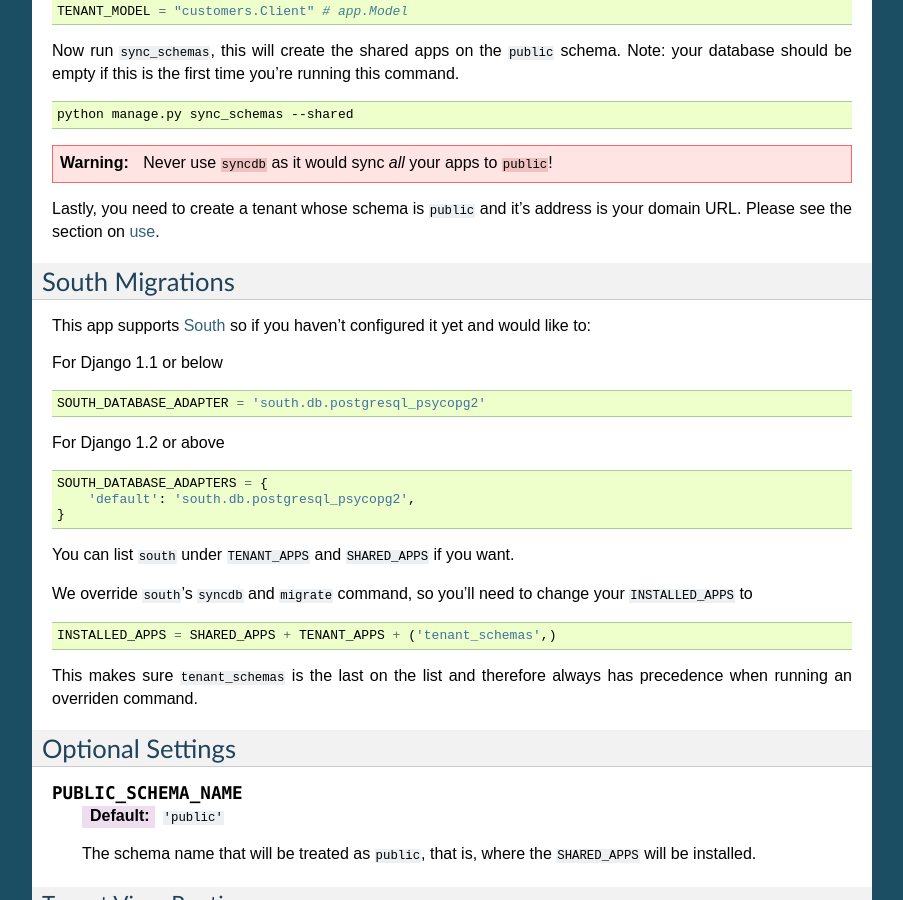
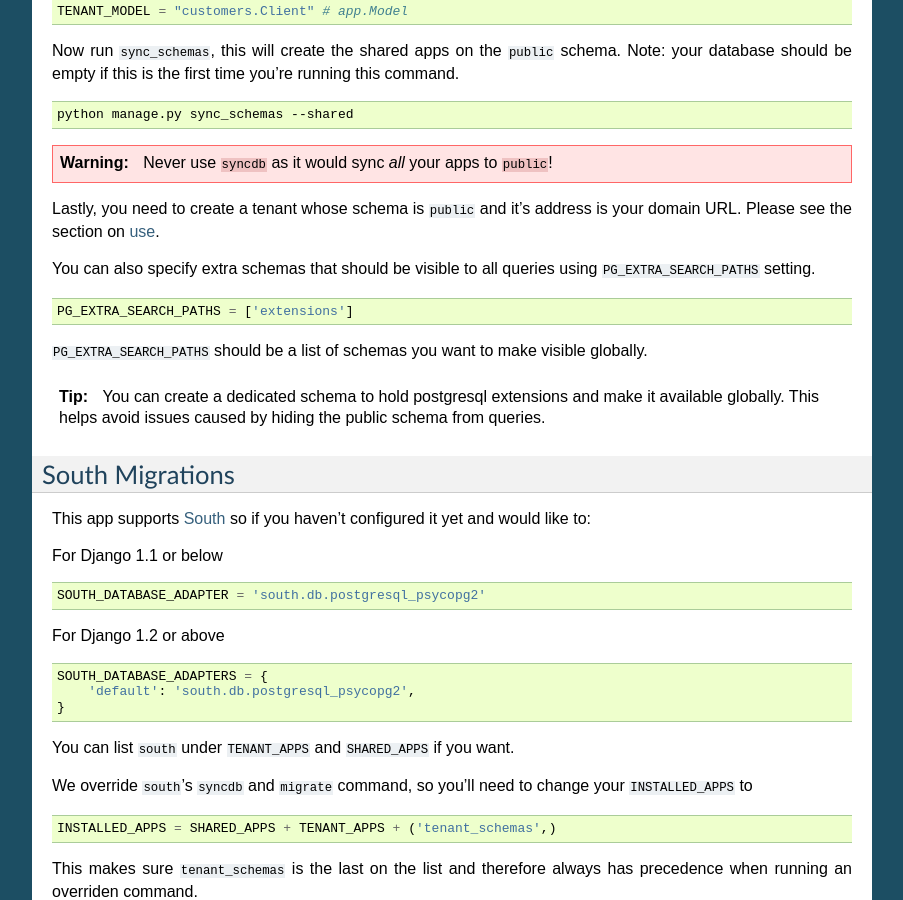
Before and after one commit to bernardopires/django-tenant-schemas, a Sphinx documentation site: the page built from docs/install.rst, in a window 1280 px wide and 900 px high, scrolled down 1798 px. Shown: the whole window, without its empty margins (198-1101 px from the left). Built offline with Sphinx 7.4.7, drawn with Linux system fonts in a browser that asks for light colours; the version number could not be read and is left out.

Commit message:
Fixed #113: Added a setting variable that lets devs add extra paths to postgresql's search_path.
This way developers can install postgresql extensions in a dedicated schema and make it available globally.
Extensions can be installed to `public` schema too but the `public` is not always added to search_path, for example when running database migrations on --tenant apps.

```diff
--- a/docs/install.rst
+++ b/docs/install.rst
@@ -111,6 +111,22 @@ Now run ``sync_schemas``, this will create the shared apps on the ``public`` sch
 
 Lastly, you need to create a tenant whose schema is ``public`` and it's address is your domain URL. Please see the section on :doc:`use <use>`.
 
+You can also specify extra schemas that should be visible to all queries using
+``PG_EXTRA_SEARCH_PATHS`` setting.
+
+.. code-block:: python
+
+   PG_EXTRA_SEARCH_PATHS = ['extensions']
+
+``PG_EXTRA_SEARCH_PATHS`` should be a list of schemas you want to make visible
+globally.
+
+.. tip::
+
+   You can create a dedicated schema to hold postgresql extensions and make it
+   available globally. This helps avoid issues caused by hiding the public
+   schema from queries.
+
 South Migrations
 ================
 This app supports `South <http://south.aeracode.org/>`_  so if you haven't configured it yet and would like to:
```
Also changed, not shown: 1 other file.
